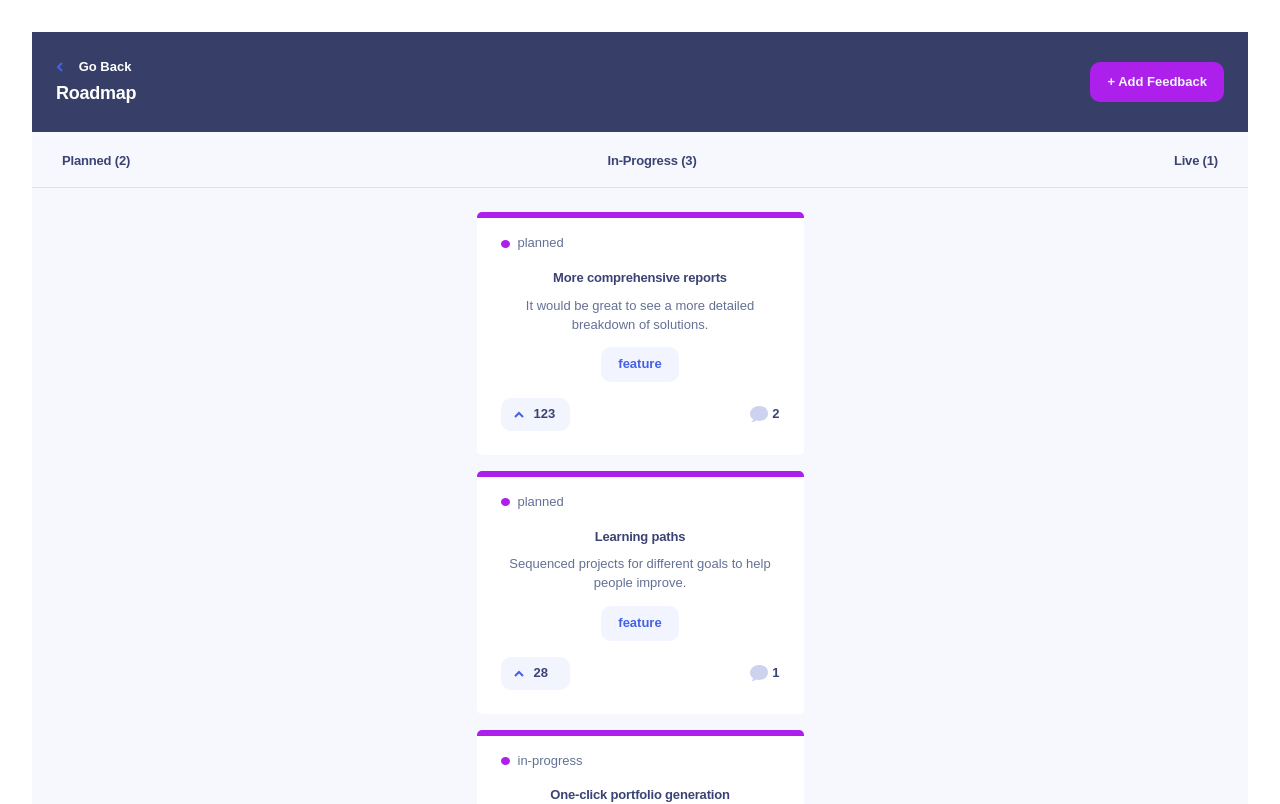
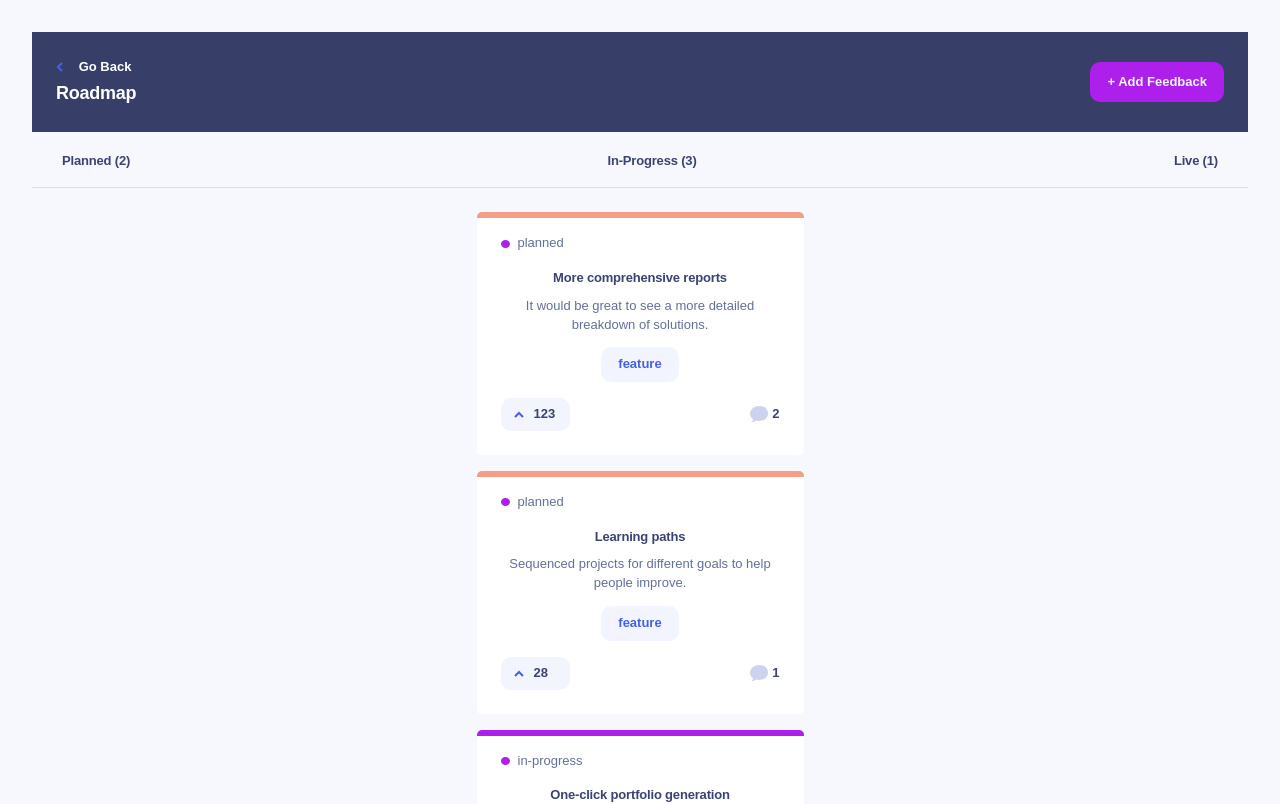
Before and after one commit to lashasaata/Product-Feedback-App, a React app: page / in a window 1280 px wide. Shown: the top 804 px of the page. Built offline with nearby package versions, Linux system fonts and the light colour scheme; the HTML template or start-up script is replaced by a standard one.

Commit message:
style: card border based on data status

```diff
--- a/src/components/roadmap/RoadmapFilter.jsx
+++ b/src/components/roadmap/RoadmapFilter.jsx
@@ -6,19 +6,23 @@ export default function RoadMapFilter({ productRequests, setSelectedFilter }) {
       .length;
   };
 
+  const handleFilterClick = (status) => {
+    setSelectedFilter((prevFilter) => (prevFilter === status ? "all" : status));
+  };
+
   return (
     <FilterContainer>
       <span
         className="status-filter"
-        onClick={() => setSelectedFilter("planned")}>
+        onClick={() => handleFilterClick("planned")}>
         Planned ({getCountByStatus("planned")})
       </span>
       <span
         className="status-filter"
-        onClick={() => setSelectedFilter("in-progress")}>
+        onClick={() => handleFilterClick("in-progress")}>
         In-Progress ({getCountByStatus("in-progress")})
       </span>
-      <span className="status-filter" onClick={() => setSelectedFilter("live")}>
+      <span className="status-filter" onClick={() => handleFilterClick("live")}>
         Live ({getCountByStatus("live")})
       </span>
     </FilterContainer>
--- a/src/components/roadmap/feedbackcards/FeedbackCard.jsx
+++ b/src/components/roadmap/feedbackcards/FeedbackCard.jsx
@@ -1,14 +1,15 @@
 import styled from "styled-components";
 
-export default function FeedbackCard({ feedback }) {
+export default function FeedbackCard({ feedback, selectedFilter }) {
   //   console.log(feedback);
+  // ?????????????????????? cconsole.log(selectedFilter); ??????? FIX
 
   const commentCount = Array.isArray(feedback.comments)
     ? feedback.comments.length
     : 0;
 
   return (
-    <SingleCard>
+    <SingleCard feedback={feedback}>
       <div className="status-container">
         <div className="status-circle"></div>
         <span className="card-status">{feedback.status}</span>
@@ -32,7 +33,15 @@ export default function FeedbackCard({ feedback }) {
 
 const SingleCard = styled.div`
   background: rgba(255, 255, 255, 1);
-  border-top: 6px solid rgba(173, 31, 234, 1);
+  border-top: ${(props) =>
+    props.feedback.status === "in-progress"
+      ? "6px solid rgba(173, 31, 234, 1)"
+      : props.feedback.status === "planned"
+      ? "6px solid rgba(244, 159, 133, 1)"
+      : props.feedback.status === "live"
+      ? "6px solid rgba(98, 188, 250, 1)"
+      : ""};
+
   border-radius: 5px;
   padding: 16px 24px 24px;
   font-size: 13px;
--- a/src/components/roadmap/feedbackcards/FeedbackCardSpace.jsx
+++ b/src/components/roadmap/feedbackcards/FeedbackCardSpace.jsx
@@ -9,14 +9,17 @@ export default function FeedBackCardSpace({ productRequests, selectedFilter }) {
           (feedback) => feedback.status === selectedFilter
         );
 
-  // console.log(filteredProductRequests);
-  console.log(selectedFilter);
-  // console.log(productRequests);
   return (
     <FeedbackSpace>
       {filteredProductRequests.map((feedback) => {
         if (feedback.status !== "suggestion") {
-          return <FeedbackCard key={feedback.id} feedback={feedback} />;
+          return (
+            <FeedbackCard
+              selectedFilter={selectedFilter}
+              key={feedback.id}
+              feedback={feedback}
+            />
+          );
         }
       })}
     </FeedbackSpace>
@@ -25,7 +28,7 @@ export default function FeedBackCardSpace({ productRequests, selectedFilter }) {
 
 const FeedbackSpace = styled.main`
   background: rgba(247, 248, 253, 1);
-  height: 100%;
+  height: fit-content;
   padding: 24px;
   display: flex;
   flex-direction: column;
--- a/src/index.css
+++ b/src/index.css
@@ -16,3 +16,8 @@ span {
   font-family: "Jost", sans-serif;
   box-sizing: border-box;
 }
+
+body {
+  background: rgba(247, 248, 253, 1);
+  height: 100dvh;
+}
```
